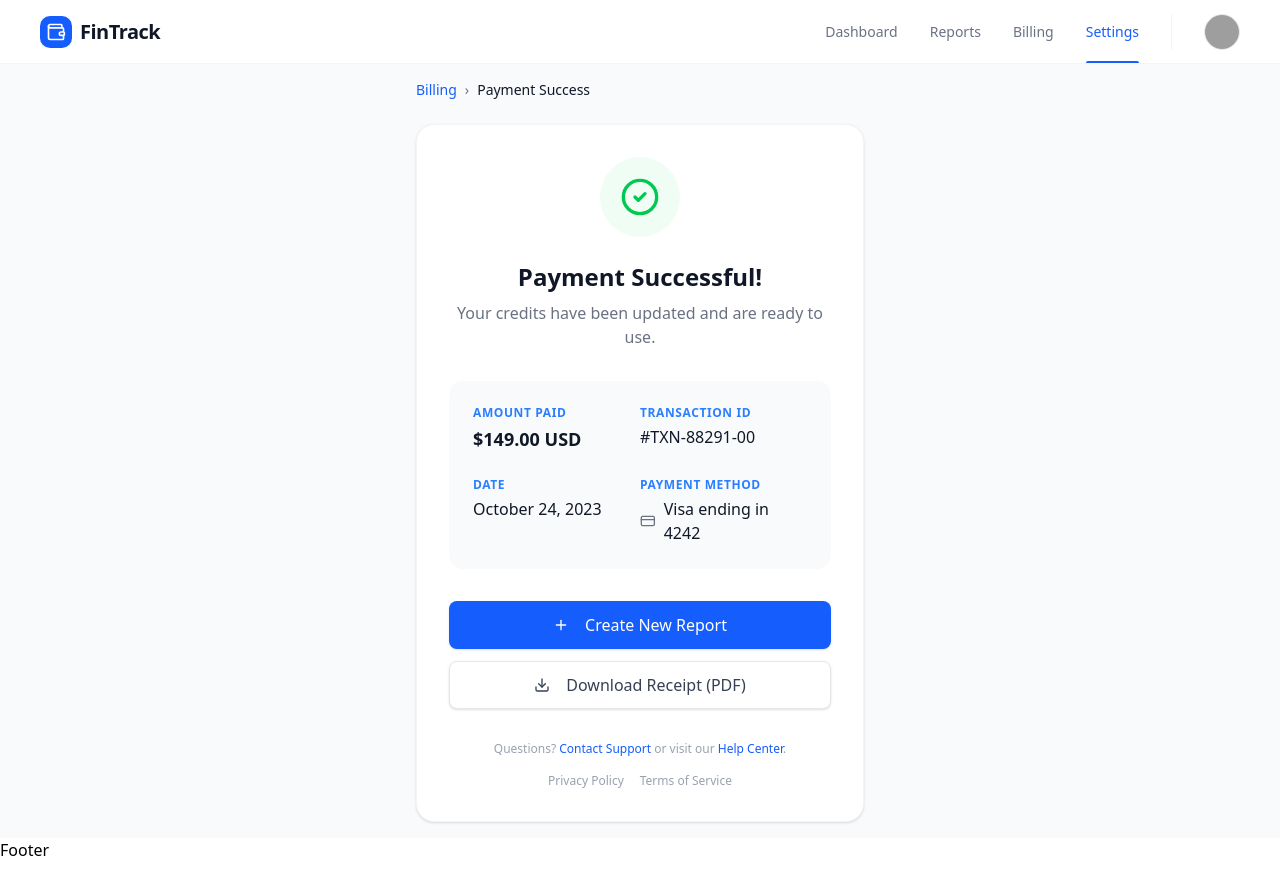
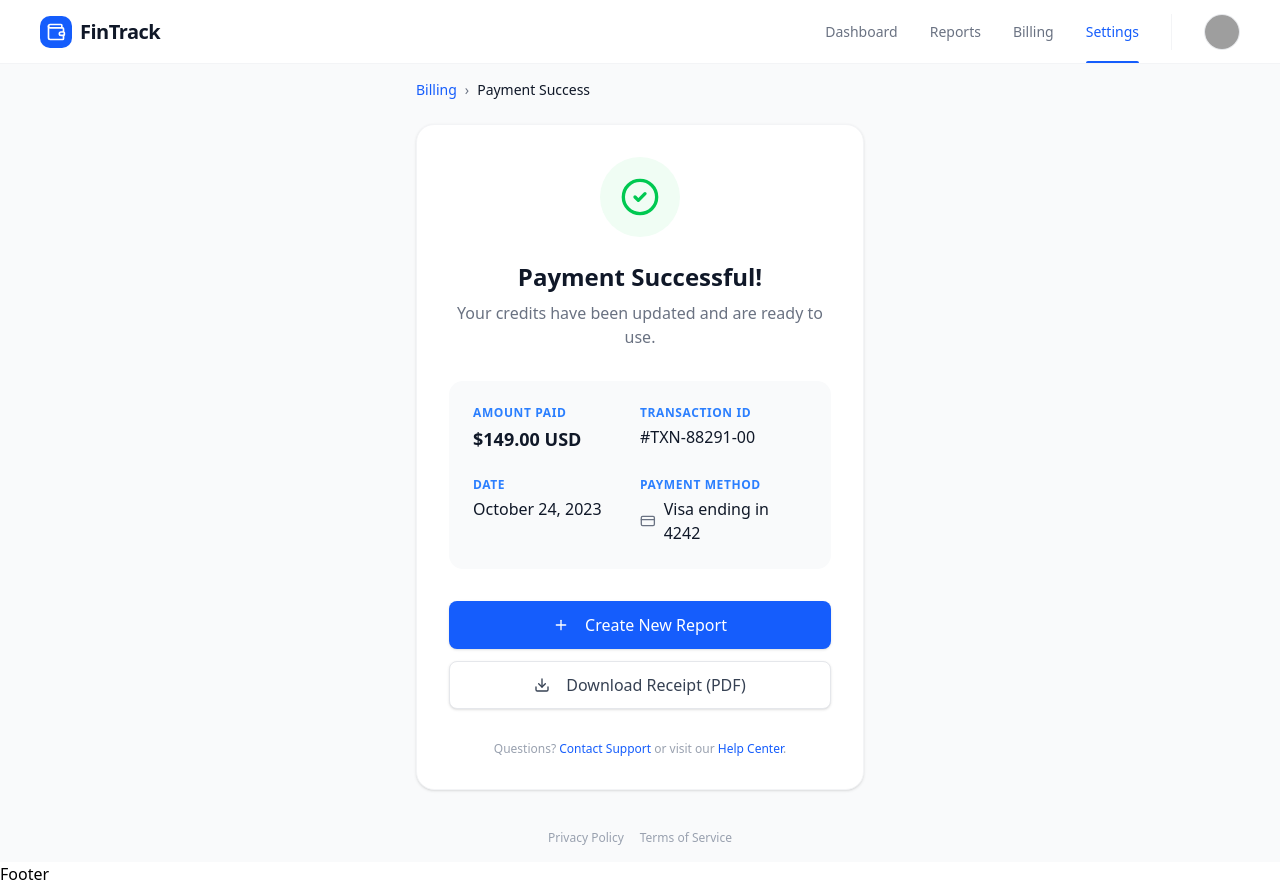
Before and after one commit to Foundit-Graduation-Project/Foundit_React_App, a React (Vite) app: page /app/payment/success in a window 1280 px wide. Before the commit the page ends 862 px from the top, so only its background shows below. Built offline with nearby package versions, Linux system fonts and the light colour scheme; grey boxes are pictures that could not be loaded.

Commit message:
UPDATE: pages/Payment/PaymentSuccess footer

```diff
--- a/src/pages/Payment/PaymentSuccess.jsx
+++ b/src/pages/Payment/PaymentSuccess.jsx
@@ -108,18 +108,19 @@ const PaymentSuccess = () => {
               Download Receipt (PDF)
             </Button>
           </div>
-
-          {/* Footer Links */}
           <div className="mt-8 text-xs text-gray-400 flex flex-col gap-2">
             <p>
               Questions? <a href="#" className="text-blue-600 hover:underline">Contact Support</a> or visit our <a href="#" className="text-blue-600 hover:underline">Help Center</a>.
             </p>
-            <div className="flex justify-center gap-4 mt-2">
-              <a href="#" className="hover:text-gray-600">Privacy Policy</a>
-              <a href="#" className="hover:text-gray-600">Terms of Service</a>
-            </div>
           </div>
 
+        </div>
+        {/* Footer Links */}
+        <div className="mt-8 text-xs text-gray-400 flex flex-col gap-2">
+          <div className="flex justify-center gap-4 mt-2">
+            <a href="#" className="hover:text-gray-600">Privacy Policy</a>
+            <a href="#" className="hover:text-gray-600">Terms of Service</a>
+          </div>
         </div>
       </div>
     </div>
```
